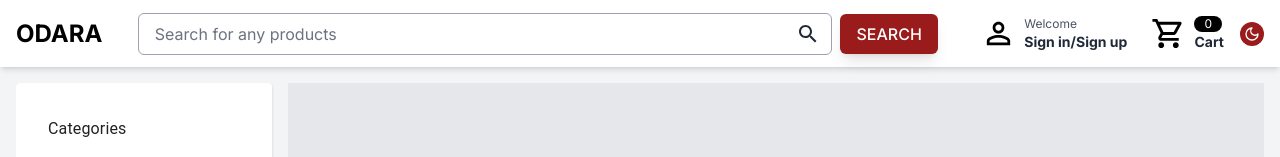
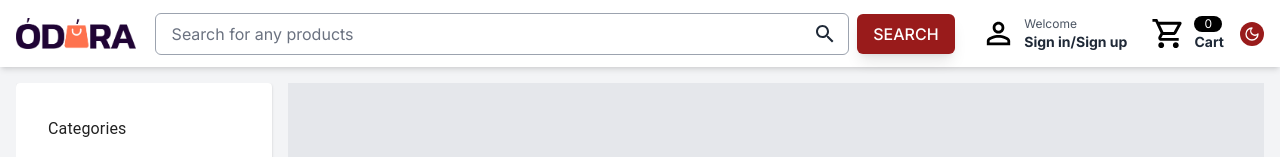
Before and after one commit to Jester8/Odara-ecommerce, a Next.js app: page / in a window 1280 px wide. Shown: the top 157 px of the page. Built offline with nearby package versions, Linux system fonts and the light colour scheme.

Commit message:
logo added

```diff
--- a/src/app/components/Topbar.jsx
+++ b/src/app/components/Topbar.jsx
@@ -19,6 +19,10 @@ import "tailwindcss/tailwind.css";
 import AuthCard from "./Utils/AuthCard";
 import { Sidebar } from "./Sidebar";
 import { useDarkMode } from "../components/context/Darkmode";
+import lightlogo from '../assets/img/Odara png.png'
+import darklogo from "../assets/img/Odara invert.png"
+import Image from 'next/image';
+
 
 const mockData = [
   { id: 1, name: "Laptop" },
@@ -82,7 +86,15 @@ const Topbar = () => {
       >
         {/* Desktop/Laptop Navigation */}
         <div className="hidden md:flex items-center justify-between w-full max-w-screen-2xl mx-auto">
-          <div className="text-2xl font-bold min-w-max mr-4">ODARA</div>
+          <div className="text-2xl font-bold min-w-max mr-4">
+          <Image
+    src={darkMode ? lightlogo : darklogo}
+    alt="Odara Logo"
+    width={120}
+    height={40}
+    className="object-contain"
+  />
+            </div>
 
           <div className="flex items-center w-full space-x-4">
             {/* Search Input Container */}
@@ -200,12 +212,18 @@ const Topbar = () => {
         {/* Mobile Navigation */}
         <div className="md:hidden w-full">
           <div className="flex justify-between items-center mb-4 w-full">
-            <div className="text-1xl font-bold flex items-center">
-              <IconButton className="mr-2 block sm:hidden md:block lg:hidden" onClick={toggleSidebar}>
-                <Menu className={darkMode ? "text-white" : "text-black"} />
-              </IconButton>
-              ODARA
-            </div>
+          <div className="text-1xl font-bold flex items-center">
+  <IconButton className="mr-2  block sm:hidden md:block lg:hidden" onClick={toggleSidebar}>
+    <Menu className={darkMode ? "text-white" : "text-black"} />
+  </IconButton>
+  <Image
+    src={darkMode ? lightlogo : darklogo}
+    alt="Odara Logo"
+    width={100}
+    height={35}
+    className="object-contain mb-2"
+  />
+</div>
             <div className="flex items-center gap-2">
               <IconButton
                 aria-label="sign in/signup"
```
Also changed, not shown: src/app/assets/img/Odara invert.png (added), src/app/assets/img/Odara png.png (added).
